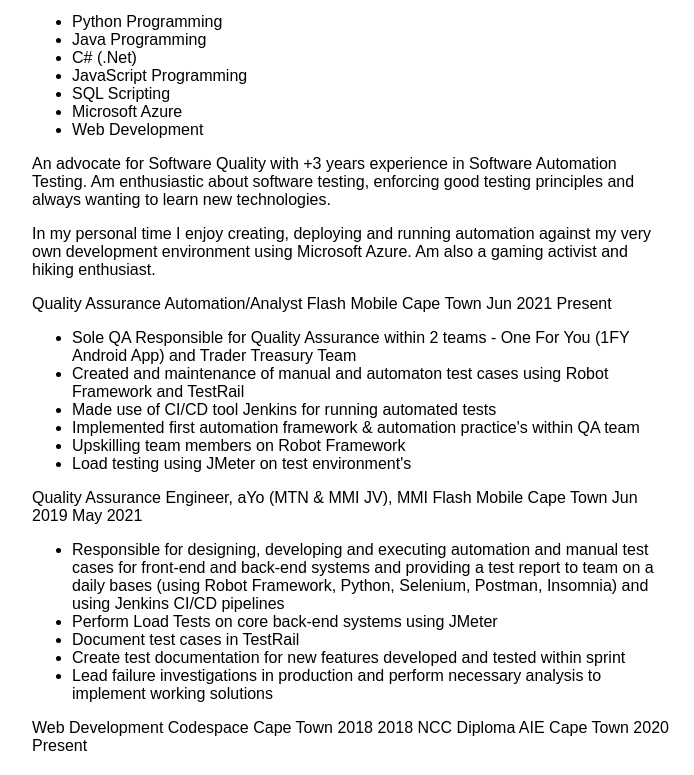
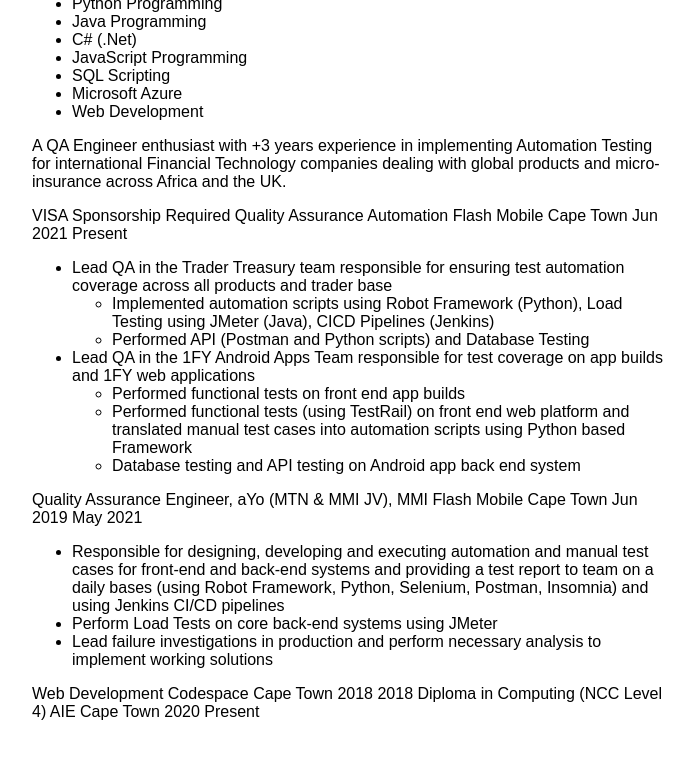
Before and after one commit to chad-daniel-masella/my-resume, a plain HTML site: page index.html in a window 1280 px wide. Shown: the part 263-1038 px from the top of the page, without its empty margins (288-982 px from the left). After the commit the page ends 1004 px from the top, so only its background shows below. Drawn offline with Linux system fonts and the light colour scheme.

Commit message:
resume-v1.0.0 updated resume content and added visa requirements

```diff
--- a/index.html
+++ b/index.html
@@ -11,8 +11,6 @@
 <body>
 
   <main class="grid-container">
-    <my-picture>img-001.png</my-picture>
-
     <my-name-title>
       <my-name><h1>Chad Masella</h1></my-name>
       <my-title>QA Engineer</my-title>
@@ -53,31 +51,44 @@
     </my-info>
 
     <my-profile>
-      <p>An advocate for Software Quality with +3 years experience in Software
-        Automation Testing. Am enthusiastic about software testing, enforcing
-        good testing principles and always wanting to learn new technologies.</p>
+      <p>A QA Engineer enthusiast with +3 years experience in implementing Automation
+        Testing for international Financial Technology companies dealing with global
+        products and micro-insurance across Africa and the UK.</p>
+    </my-profile>
 
-      <p>In my personal time I enjoy creating, deploying and running
-        automation against my very own development environment using
-        Microsoft Azure. Am also a gaming activist and hiking enthusiast.</p>
-    </my-profile>
+    <my-visa-requirements>
+      VISA Sponsorship Required
+    </my-visa-requirements>
 
     <my-employment-hist>
 
       <employ-1>
-        <role>Quality Assurance Automation/Analyst</role>
+        <role>Quality Assurance Automation</role>
         <company-name>Flash Mobile</company-name>
         <location>Cape Town</location>
         <date-started>Jun 2021</date-started>
         <date-ended>Present</date-ended>
         <job-highlights>
           <ul>
-            <li>Sole QA Responsible for Quality Assurance within 2 teams - One For You (1FY Android App) and Trader Treasury Team</li>
-            <li>Created and maintenance of manual and automaton test cases using Robot Framework and TestRail</li>
-            <li>Made use of CI/CD tool Jenkins for running automated tests</li>
-            <li>Implemented first automation framework & automation practice's within QA team</li>
-            <li>Upskilling team members on Robot Framework</li>
-            <li>Load testing using JMeter on test environment's</li>
+            <li>Lead QA in the Trader Treasury team responsible for ensuring test automation
+              coverage across all products and trader base
+              <ul>
+                <li>Implemented automation scripts using Robot Framework (Python), Load
+                  Testing using JMeter (Java), CICD Pipelines (Jenkins)</li>
+                <li>Performed API (Postman and Python scripts) and Database Testing</li>
+              </ul>
+            </li>
+
+            <li>Lead QA in the 1FY Android Apps Team responsible for test coverage on app
+              builds and 1FY web applications
+              <ul>
+                <li>Performed functional tests on front end app builds</li>
+                <li>Performed functional tests (using TestRail) on front end web platform
+                  and translated manual test cases into automation scripts using Python
+                  based Framework</li>
+                <li>Database testing and API testing on Android app back end system</li>
+              </ul>
+            </li>
           </ul>
         </job-highlights>
       </employ-1>
@@ -95,8 +106,6 @@
               Jenkins CI/CD pipelines
             </li>
             <li>Perform Load Tests on core back-end systems using JMeter</li>
-            <li>Document test cases in TestRail</li>
-            <li>Create test documentation for new features developed and tested within sprint</li>
             <li>Lead failure investigations in production and perform necessary analysis to implement working solutions</li>
           </ul>
         </job-highlights>
@@ -116,7 +125,7 @@
       </educ-1>
 
       <educ-2>
-        <course-level>NCC Diploma</course-level>
+        <course-level>Diploma in Computing (NCC Level 4)</course-level>
         <institution-name>AIE</institution-name>
         <location>Cape Town</location>
         <date-start>2020</date-start>
```
